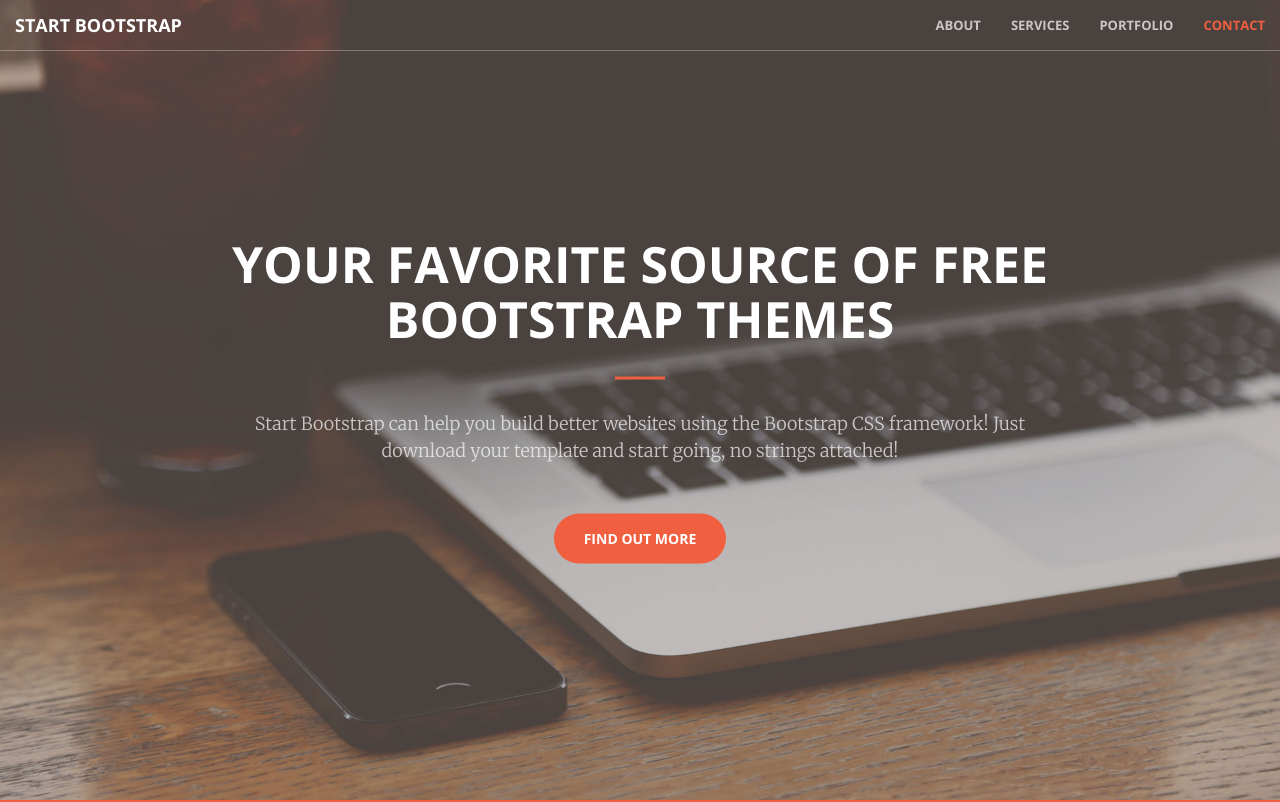
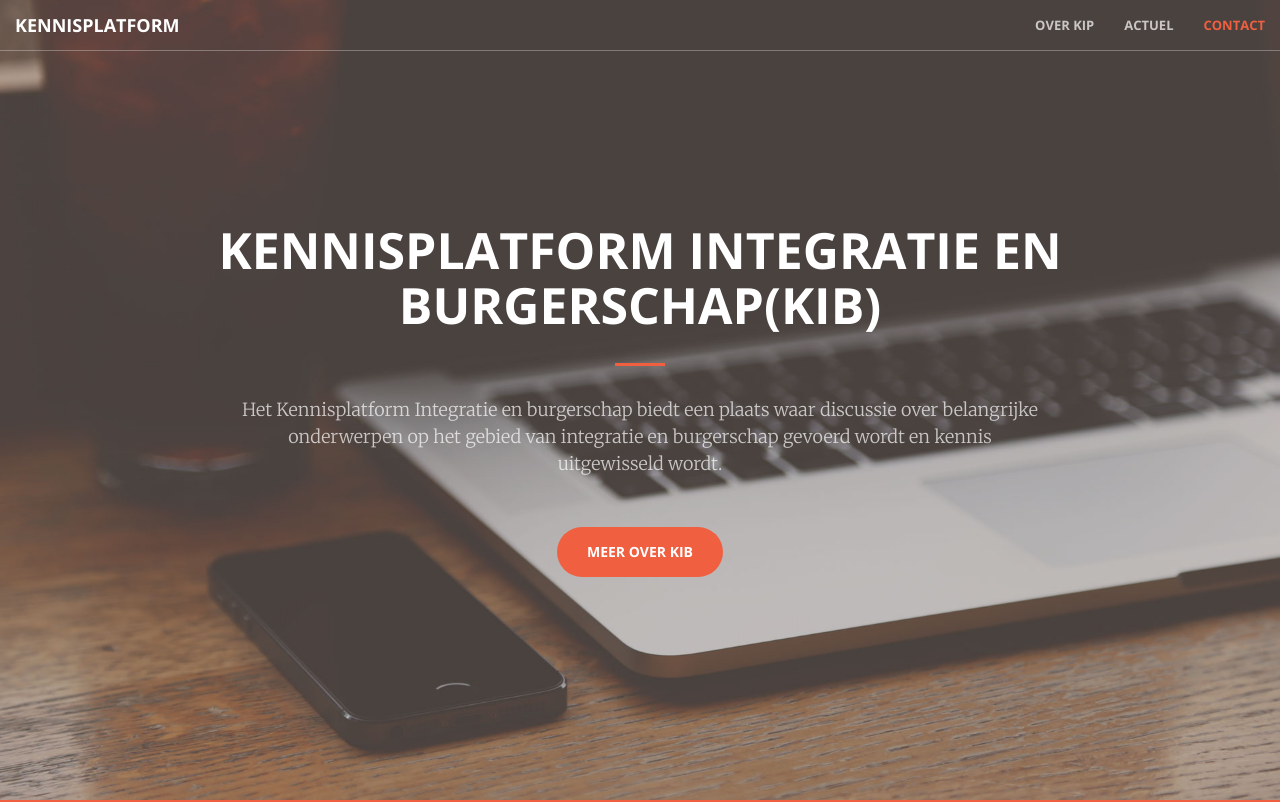
Before and after one commit to shirinzarghami/kennisplatform, a website: page startbootstrap-creative-1.1.0/index.html in a window 1280 px wide. Shown: the top 802 px of the page. Drawn offline with nearby package versions, Linux system fonts and the light colour scheme.

Commit message:
the first section+ menu is finishd

```diff
--- a/startbootstrap-creative-1.1.0/index.html
+++ b/startbootstrap-creative-1.1.0/index.html
@@ -9,7 +9,7 @@
     <meta name="description" content="">
     <meta name="author" content="">
 
-    <title>Creative - Start Bootstrap Theme</title>
+    <title> Kennisplatform Integratie en burgerschap</title>
 
     <!-- Bootstrap Core CSS -->
     <link href="vendor/bootstrap/css/bootstrap.min.css" rel="stylesheet">
@@ -43,20 +43,20 @@
                 <button type="button" class="navbar-toggle collapsed" data-toggle="collapse" data-target="#bs-example-navbar-collapse-1">
                     <span class="sr-only">Toggle navigation</span> Menu <i class="fa fa-bars"></i>
                 </button>
-                <a class="navbar-brand page-scroll" href="#page-top">Start Bootstrap</a>
+                <a class="navbar-brand page-scroll" href="#page-top">Kennisplatform</a>
             </div>
 
             <!-- Collect the nav links, forms, and other content for toggling -->
             <div class="collapse navbar-collapse" id="bs-example-navbar-collapse-1">
                 <ul class="nav navbar-nav navbar-right">
                     <li>
-                        <a class="page-scroll" href="#about">About</a>
+                        <a class="page-scroll" href="#OverKIP">Over KIP</a>
                     </li>
                     <li>
-                        <a class="page-scroll" href="#services">Services</a>
+                        <a class="page-scroll" href="#Actuel">Actuel</a>
                     </li>
                     <li>
-                        <a class="page-scroll" href="#portfolio">Portfolio</a>
+
                     </li>
                     <li>
                         <a class="page-scroll" href="#contact">Contact</a>
@@ -71,28 +71,28 @@
     <header>
         <div class="header-content">
             <div class="header-content-inner">
-                <h1 id="homeHeading">Your Favorite Source of Free Bootstrap Themes</h1>
+                <h1 id="homeHeading">Kennisplatform Integratie en burgerschap(KIB)</h1>
                 <hr>
-                <p>Start Bootstrap can help you build better websites using the Bootstrap CSS framework! Just download your template and start going, no strings attached!</p>
-                <a href="#about" class="btn btn-primary btn-xl page-scroll">Find Out More</a>
+                <p>Het Kennisplatform Integratie en burgerschap biedt een plaats waar discussie over belangrijke onderwerpen op het gebied van integratie en burgerschap gevoerd wordt en kennis uitgewisseld wordt.</p>
+                <a href="#OverKIP" class="btn btn-primary btn-xl page-scroll">Meer over KIB</a>
             </div>
         </div>
     </header>
 
-    <section class="bg-primary" id="about">
+    <section class="bg-primary" id="OverKIP">
         <div class="container">
             <div class="row">
                 <div class="col-lg-8 col-lg-offset-2 text-center">
                     <h2 class="section-heading">We've got what you need!</h2>
                     <hr class="light">
                     <p class="text-faded">Start Bootstrap has everything you need to get your new website up and running in no time! All of the templates and themes on Start Bootstrap are open source, free to download, and easy to use. No strings attached!</p>
-                    <a href="#services" class="page-scroll btn btn-default btn-xl sr-button">Get Started!</a>
+                    <a href="#Actuel" class="page-scroll btn btn-default btn-xl sr-button">Get Started!</a>
                 </div>
             </div>
         </div>
     </section>
 
-    <section id="services">
+    <section id="Actuel">
         <div class="container">
             <div class="row">
                 <div class="col-lg-12 text-center">
@@ -135,7 +135,7 @@
         </div>
     </section>
 
-    <section class="no-padding" id="portfolio">
+    <section class="no-padding" id="Themas">
         <div class="container-fluid">
             <div class="row no-gutter popup-gallery">
                 <div class="col-lg-4 col-sm-6">
```
Also changed, not shown: 1 other file.
